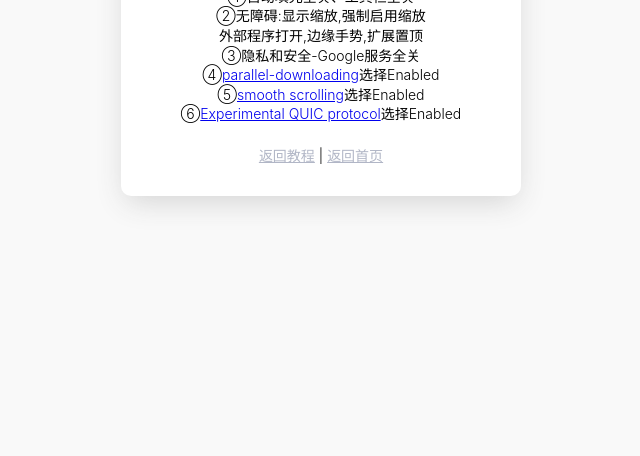
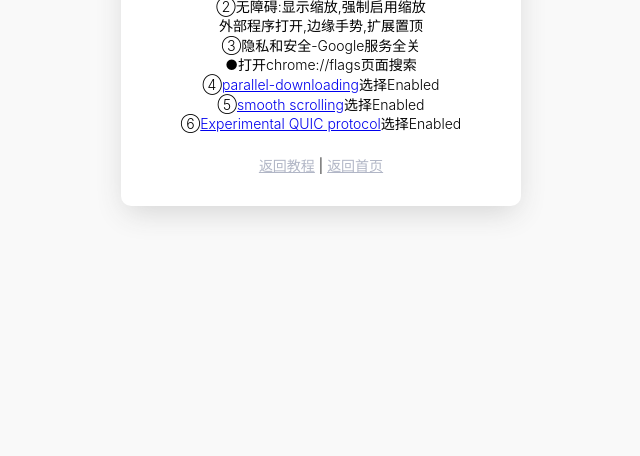
Before and after one commit to echs-top/kiwi, a plain HTML site: page art/start.html in a window 1280 px wide. Shown: the part 344-800 px from the top of the page, without its empty margins (319-959 px from the left). Drawn offline with Linux system fonts and the light colour scheme.

Commit message:
Update start.html

```diff
--- a/art/start.html
+++ b/art/start.html
@@ -19,6 +19,7 @@
       <h2>②无障碍:显示缩放,强制启用缩放</h2>
       <h2>  外部程序打开,边缘手势,扩展置顶</h2>
       <h2>③隐私和安全-Google服务全关</h2>
+      <h2>︎●打开chrome://flags页面搜索</h2>
       <h2>④<a href="chrome://flags/#enable-parallel-downloading">parallel-downloading</a>选择Enabled</h2>
       <h2>⑤<a href="chrome://flags/#smooth-scrolling">smooth scrolling</a>选择Enabled</h2>
       <h2>⑥<a href="chrome://flags/#enable-quic">Experimental QUIC protocol</a>选择Enabled</h2>
```
